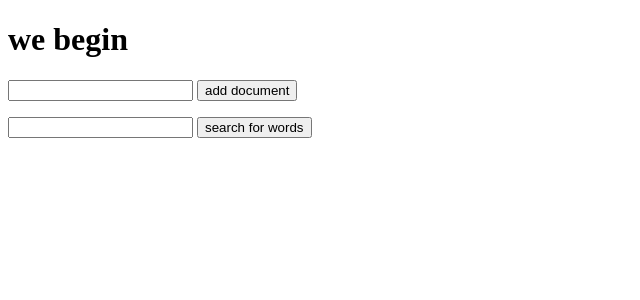
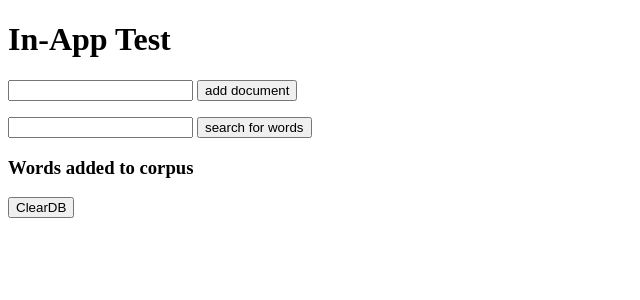
Before and after one commit to Xceptions/DocumentSearchEngine, a Flask app: page / in a window 1280 px wide. Shown: the top 300 px of the page, without its empty margins (0-640 px from the left). Run offline with Flask 3, Linux system fonts and the light colour scheme; some libraries are stand-ins or nearby versions.

Commit message:
added the cleardb method and updated the index.js file

```diff
--- a/app.py
+++ b/app.py
@@ -54,7 +54,11 @@ def add_document_to_db():
     """
     if request.method == 'POST':
         document = request.get_json()['document']
-        document_id, db_conn = DocumentSearch( app.config["MONGO_URI"] ).save_document( document )
+        document_id, db_conn, document_list = DocumentSearch(
+                                                app.config["MONGO_URI"]
+                                            ).save_document(
+                                                document
+                                            )
 
         if not document_id:
             return jsonify({'status': "unable to save document"})
@@ -64,22 +68,28 @@ def add_document_to_db():
                                                                 document_id,
                                                                 db_conn
                                                             )
-        return jsonify({'document_id': response})
+        return jsonify({'document_id': document_list})
 
 
 @app.route('/search', methods=['POST'])
 def search_for_documents_containing_term():
     if request.method == 'POST':
-        document = request.get_json()['document']
-        response = DocumentSearch( app.config["MONGO_URI"] ).search_for_word( document )
+        user_input = request.get_json()['document']
+        response = DocumentSearch( app.config["MONGO_URI"] ).search_for_word( user_input )
         return jsonify({'document': response})
 
 
 @app.route('/delete', methods=['POST'])
 def delete_document():
     if request.method == 'POST':
-        data = request.get_json()
-        return jsonify({'document': data['document']})
+        data = request.get_json()['document']
+        result = DocumentSearch( app.config["MONGO_URI"] ).delete(data)
+        return jsonify({'result': result})
+
+@app.route('/cleardb')
+def clear_db():
+    result = DocumentSearch( app.config["MONGO_URI"] ).clear_db()
+    return jsonify({'document': result})
 
 def answer_question():
     if request.method == 'POST':
@@ -88,8 +98,9 @@ def answer_question():
         # does it cache any request
         # What are additional ways to go about this
         #   -
-        data = request.get_json()
-        return jsonify({'document': data['document']})
+        user_input = request.get_json()['document']
+        response = DocumentSearch( app.config["MONGO_URI"] ).delete( user_input )
+        return jsonify({'document': response})
 
 
 if __name__ == "__main__":
--- a/static/index.js
+++ b/static/index.js
@@ -2,6 +2,37 @@ document.addEventListener('DOMContentLoaded', function(){
 
     document.getElementById('add_document').addEventListener('click', addDocumentHandler);
     document.getElementById('search_btn').addEventListener('click', searchForWordsHandler);
+    document.getElementById('clear_db').addEventListener('click', clearDBHandler);
+
+    function delInput(user_input) {
+
+        fetch('/delete', {
+            method: "POST",
+            body: JSON.stringify({
+                document: user_input
+            }),
+            headers: {
+                "Content-type": "application/json; charset=UTF-8"
+            }
+        })
+        .then(function( response ){
+            return response.json();
+        })
+        .then(function( result ){
+            console.log(JSON.stringify(result));
+            result_val = result['document_id']
+            var added_strings = '<div class="">';
+            for (let idx in result_val) {
+                var temp = '<p>';
+                temp += result_val[idx];
+                temp += '<button onclick=delInput("' + result_val[idx] + '") type="button">Delete input</button></p>';
+                added_strings += temp;
+            };
+            added_strings += '</div>';
+            console.log(added_strings)
+            document.getElementById('wordsAddedToCorpus').innerHTML = added_strings;
+        });
+    }
 
     function addDocumentHandler() {
         var input_document = document.getElementById('input_document').value;
@@ -20,6 +51,17 @@ document.addEventListener('DOMContentLoaded', function(){
         })
         .then(function( result ){
             console.log(JSON.stringify(result));
+            result_val = result['document_id']
+            var added_strings = '<div class="">';
+            for (let idx in result_val) {
+                var temp = '<p>';
+                temp += result_val[idx];
+                temp += '<button onclick=delInput("' + result_val[idx] + '") type="button">Delete input</button></p>';
+                added_strings += temp;
+            };
+            added_strings += '</div>';
+            console.log(added_strings)
+            document.getElementById('wordsAddedToCorpus').innerHTML = added_strings;
         });
     }
 
@@ -42,4 +84,14 @@ document.addEventListener('DOMContentLoaded', function(){
             console.log(JSON.stringify(result));
         });
     }
+
+    function clearDBHandler() {
+        fetch('/cleardb')
+        .then(function( response ){
+            return response.json();
+        })
+        .then(function( result ){
+            console.log(JSON.stringify(result));
+        });
+    }
 });
--- a/templates/index.html
+++ b/templates/index.html
@@ -4,7 +4,7 @@
         <title>Testing search engine app</title>
     </head>
     <body>
-        <h1>we begin</h1>
+        <h1>In-App Test</h1>
         <p>
             <input type="text" id="input_document"/>
             <button type="button" id="add_document">add document</button>
@@ -13,6 +13,13 @@
             <input type="text" id="search_term"/>
             <button type="button" id="search_btn">search for words</button>
         </p>
+        <p>
+            <h3>Words added to corpus</h3>
+            <div id="wordsAddedToCorpus"></div>
+        </p>
+        <p>
+            <button id="clear_db" type="button">ClearDB</button>
+        </p>
         <script src="static/index.js"></script>
     </body>
 </html>
```
Also changed, not shown: core/search.py (+27 -6 lines).
